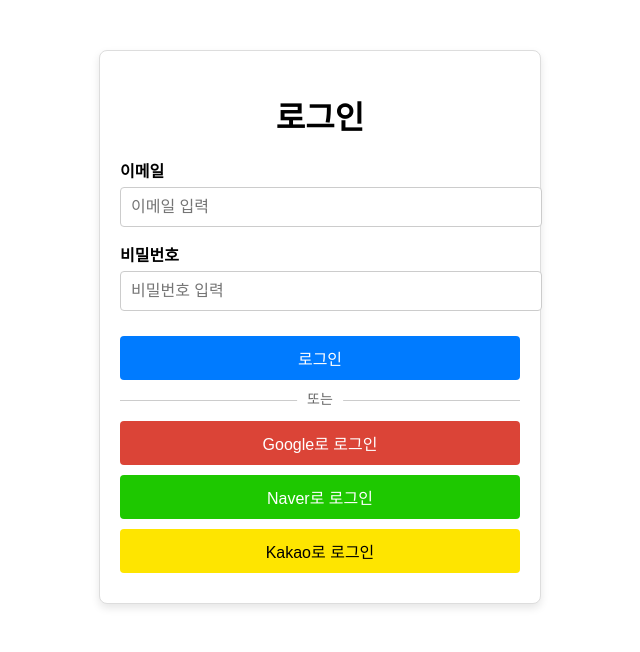
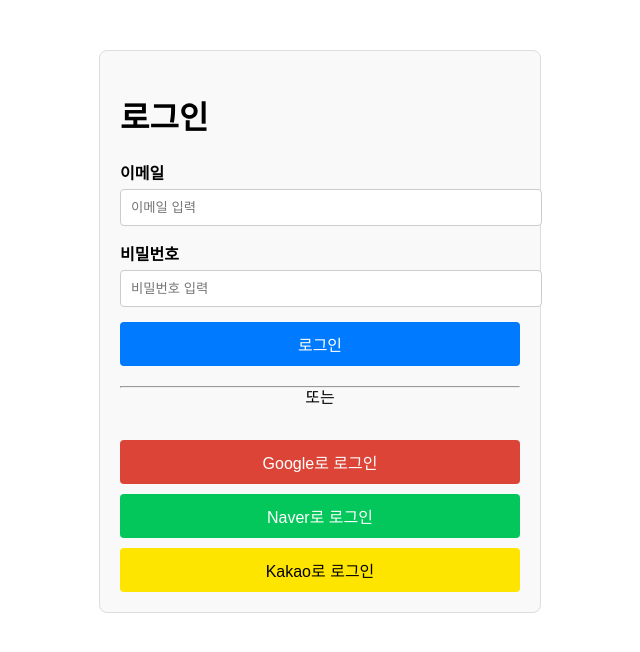
Before and after one commit to itdat-namewallet/Front, a React (Create React App) app: page /login in a window 1280 px wide. Shown: the top 652 px of the page, without its empty margins (320-960 px from the left). Built offline with nearby package versions, Linux system fonts and the light colour scheme.

Commit message:
social logins

```diff
--- a/src/assets/css/auth/login.css
+++ b/src/assets/css/auth/login.css
@@ -4,13 +4,7 @@
     padding: 20px;
     border: 1px solid #ddd;
     border-radius: 8px;
-    box-shadow: 0 4px 8px rgba(0, 0, 0, 0.1);
-    background-color: #fff;
-}
-
-.login-page h1 {
-    text-align: center;
-    margin-bottom: 20px;
+    background-color: #f9f9f9;
 }
 
 .form-group {
@@ -19,8 +13,8 @@
 
 .form-group label {
     display: block;
+    font-weight: bold;
     margin-bottom: 5px;
-    font-weight: bold;
 }
 
 .form-group input {
@@ -28,87 +22,57 @@
     padding: 10px;
     border: 1px solid #ccc;
     border-radius: 4px;
-    font-size: 16px;
 }
 
 .login-button {
     width: 100%;
     padding: 10px;
+    border: none;
+    background-color: #007bff;
+    color: white;
     font-size: 16px;
-    background-color: #007BFF;
-    color: #fff;
-    border: none;
+    cursor: pointer;
     border-radius: 4px;
-    cursor: pointer;
-    margin-top: 10px;
 }
 
-.login-button:hover {
-    background-color: #0056b3;
-}
-
-/* 구분선 */
 .separator {
     text-align: center;
     margin: 20px 0;
-    position: relative;
 }
 
-.separator hr {
-    border: none;
-    border-top: 1px solid #ccc;
-    margin: 0;
+.or-text {
+    background-color: #f9f9f9;
+    padding: 0 10px;
+    position: relative;
+    top: -12px;
 }
 
-.separator .or-text {
-    position: absolute;
-    top: -12px;
-    left: 50%;
-    transform: translateX(-50%);
-    background-color: #fff;
-    padding: 0 10px;
-    font-size: 14px;
-    color: #666;
-}
-
-/* 소셜 로그인 버튼 스타일 */
 .social-buttons {
-    text-align: center;
+    display: flex;
+    flex-direction: column;
+    gap: 10px;
 }
 
 .social-button {
     width: 100%;
     padding: 10px;
+    border: none;
+    cursor: pointer;
+    border-radius: 4px;
     font-size: 16px;
-    border: none;
-    border-radius: 4px;
-    cursor: pointer;
-    margin-bottom: 10px;
 }
 
-.social-button.google {
-    background-color: #DB4437;
-    color: #fff;
+.google {
+    background-color: #db4437;
+    color: white;
 }
 
-.social-button.google:hover {
-    background-color: #b63528;
+.naver {
+    background-color: #03c75a;
+    color: white;
 }
 
-.social-button.naver {
-    background-color: #1EC800;
-    color: #fff;
+.kakao {
+    background-color: #fee500;
+    color: black;
 }
-
-.social-button.naver:hover {
-    background-color: #17a800;
-}
-
-.social-button.kakao {
-    background-color: #FEE500;
-    color: #000;
-}
-
-.social-button.kakao:hover {
-    background-color: #dbc400;
-}
--- a/src/components/common/Header.js
+++ b/src/components/common/Header.js
@@ -8,6 +8,7 @@
             <h1>ItDat</h1>
             <nav>
                 <Link to="/" className="nav-link">Home</Link>
+                <Link to="/login" className="nav-link">로그인</Link>
                 <Link to="/register" className="nav-link">회원가입</Link>
             </nav>
         </header>
--- a/src/pages/auth/LoginPage.js
+++ b/src/pages/auth/LoginPage.js
@@ -10,8 +10,8 @@
     const [password, setPassword] = useState("");
     const navigate = useNavigate();
 
+    // 일반 로그인 처리
     const handleLogin = async () => {
-        console.log("로그인 시도: 이메일 =", email, "비밀번호 =", password);
         try {
             const response = await axios.post(`${BASE_URL}/api/auth/login`, { email, password });
             const { token } = response.data;
@@ -22,12 +22,22 @@
         }
     };
 
-    const handleSocialLogin = (provider) => {
-        const redirectUri = `${window.location.origin}/oauth2/${provider}`;
-        console.log("소셜 로그인 리다이렉트 URI:", redirectUri);
-        window.location.href = redirectUri;
+    // 소셜 로그인 처리
+    const handleSocialLogin = async (provider) => {
+        try {
+            const response = await axios.post(`${BASE_URL}/oauth/${provider}`, {
+                providerId: prompt(`${provider} ID를 입력하세요.`),
+                email: email || prompt("소셜 계정 이메일을 입력하세요."),
+                name: prompt("소셜 계정 이름을 입력하세요."),
+            });
+            const { token } = response.data;
+            localStorage.setItem("token", token);
+            alert("소셜 로그인 성공!");
+            navigate("/");
+        } catch (error) {
+            alert(error.response?.data?.message || "소셜 로그인 실패");
+        }
     };
-
 
     return (
         <div className="login-page">
```
Also changed, not shown: src/api/auth/AuthApi.js (+20 -0 lines).
